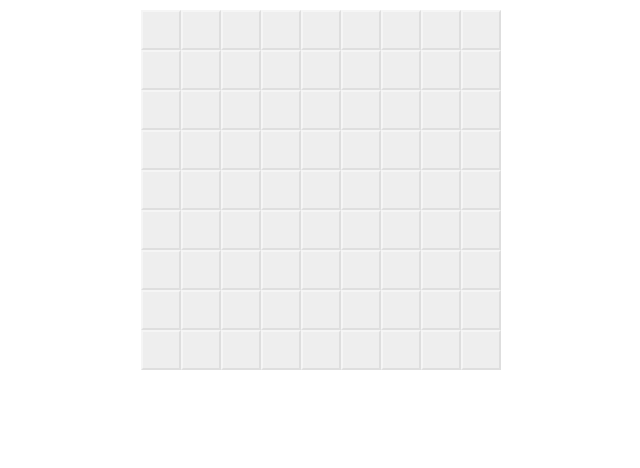
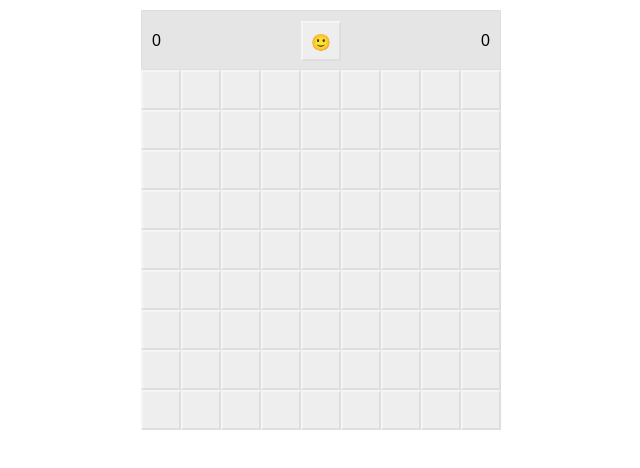
Before and after one commit to danakt/minesweeper, a React app: page / in a window 1280 px wide. Shown: the whole page, without its empty margins (319-959 px from the left). Built offline with nearby package versions, Linux system fonts and the light colour scheme.

Commit message:
Add scoreboard

```diff
--- a/src/views/App/index.js
+++ b/src/views/App/index.js
@@ -1,15 +1,33 @@
 import React, { Component } from 'react'
+import { connect } from 'react-redux'
+import './styles.css'
 import Minesweeper from '../Minesweeper'
-import './styles.css'
+import Scoreboard from '../Scoreboard'
 
-export default class App extends Component {
+class App extends Component {
   render() {
+    const { minefield, statemap, gameState } = this.props
+
     return (
       <div className="app">
         <div className="minefield-wrapper">
-          <Minesweeper />
+          <Scoreboard
+            gameState={gameState} />
+
+          <Minesweeper
+            minefield={minefield}
+            statemap={statemap}
+            gameState={gameState}/>
         </div>
       </div>
     )
   }
 }
+
+const mapStateToProps = (state) => ({
+  minefield: state.minefield,
+  statemap: state.statemap,
+  gameState: state.gameState,
+})
+
+export default connect(mapStateToProps)(App)
--- a/src/views/App/styles.css
+++ b/src/views/App/styles.css
@@ -1,7 +1,9 @@
 .app {
   padding: 10px;
+  text-align: center;
+  user-select: none;
 }
 
 .minefield-wrapper {
-  text-align: center;
+  display: inline-block;
 }
--- a/src/views/Cell/styles.css
+++ b/src/views/Cell/styles.css
@@ -5,16 +5,8 @@
   text-align: center;
   background-color: #e5e5e5;
   border: 1px solid #dedede;
-  transition: .15s ease-out;
-  transition-property: visibility, oapcity, border, background;
   position: relative;
   /* font-weight: bold; */
-}
-
-.item .item__content {
-  transform: scale(1);
-  transition: .15s ease-out;
-  transition-property: transform, visibility, opacity;
 }
 
 /* Closed state */
--- a/src/views/Minesweeper/index.js
+++ b/src/views/Minesweeper/index.js
@@ -52,10 +52,4 @@ class Minesweeper extends Component {
   }
 }
 
-const mapStateToProps = (state) => ({
-  minefield: state.minefield,
-  statemap: state.statemap,
-  gameState: state.gameState,
-})
-
-export default connect(mapStateToProps)(Minesweeper)
+export default connect()(Minesweeper)
--- a/src/views/Minesweeper/styles.css
+++ b/src/views/Minesweeper/styles.css
@@ -7,5 +7,4 @@
 
 .column {
   flex-direction: column;
-  user-select: none;
 }
--- /dev/null
+++ b/src/views/Scoreboard/index.js
@@ -0,0 +1,47 @@
+import React, { Component } from 'react'
+import { connect } from 'react-redux'
+import './styles.css'
+import { WAITING, WIN, LOSS, PLAYING } from '../../const/gameStates'
+
+class Scoreboard extends Component {
+  render() {
+    return (
+      <div className="scoreboard">
+        <div className="mines">0</div>
+        <div className="status" onClick={this.startGame}>
+          {this.getEmojiByGameState(this.props.gameState, this.props.isHold)}
+        </div>
+        <div className="time">0</div>
+      </div>
+    )
+  }
+
+  /**
+   * Returns the emoji from the game state
+   * @param {number} gameState State of the game
+   * @param {boolean} isHold Flag of holding mouse button on some cell
+   * @return {string}
+   */
+  getEmojiByGameState = (gameState, isHold) => {
+    if (isHold) {
+      return '😲'
+    }
+
+    switch (gameState) {
+      case WIN: return '😎'
+      case LOSS: return '😵'
+      default: return '🙂' // WAITING and PLAYING
+    }
+  }
+
+  /**
+   * Starts/restarts the game
+   */
+  startGame = () => {
+    this.props.dispatch({
+      type: 'INIT'
+    })
+  }
+}
+
+export default connect()(Scoreboard)
--- /dev/null
+++ b/src/views/Scoreboard/styles.css
@@ -0,0 +1,37 @@
+.scoreboard {
+  display: flex;
+  justify-content: space-between;
+  padding: 10px;
+  height: 60px;
+  line-height: 40px;
+  vertical-align: middle;
+  background: #e5e5e5;
+  border: 1px solid #dedede;
+  clear: both;
+}
+
+.mines {
+  /* float: left; */
+}
+
+.status {
+  /* display: inline-block; */
+  width: 40px;
+  height: 40px;
+  line-height: 40px;
+  text-align: center;
+  background-color: #eee;
+  border-left: 2px solid #f5f5f5;
+  border-top: 2px solid #f5f5f5;
+  border-right: 2px solid #dedede;
+  border-bottom: 2px solid #dedede;
+  cursor: pointer;
+}
+
+.status:hover {
+  background-color: #f5f5f5;
+}
+
+.time {
+  /* float: right; */
+}
```
